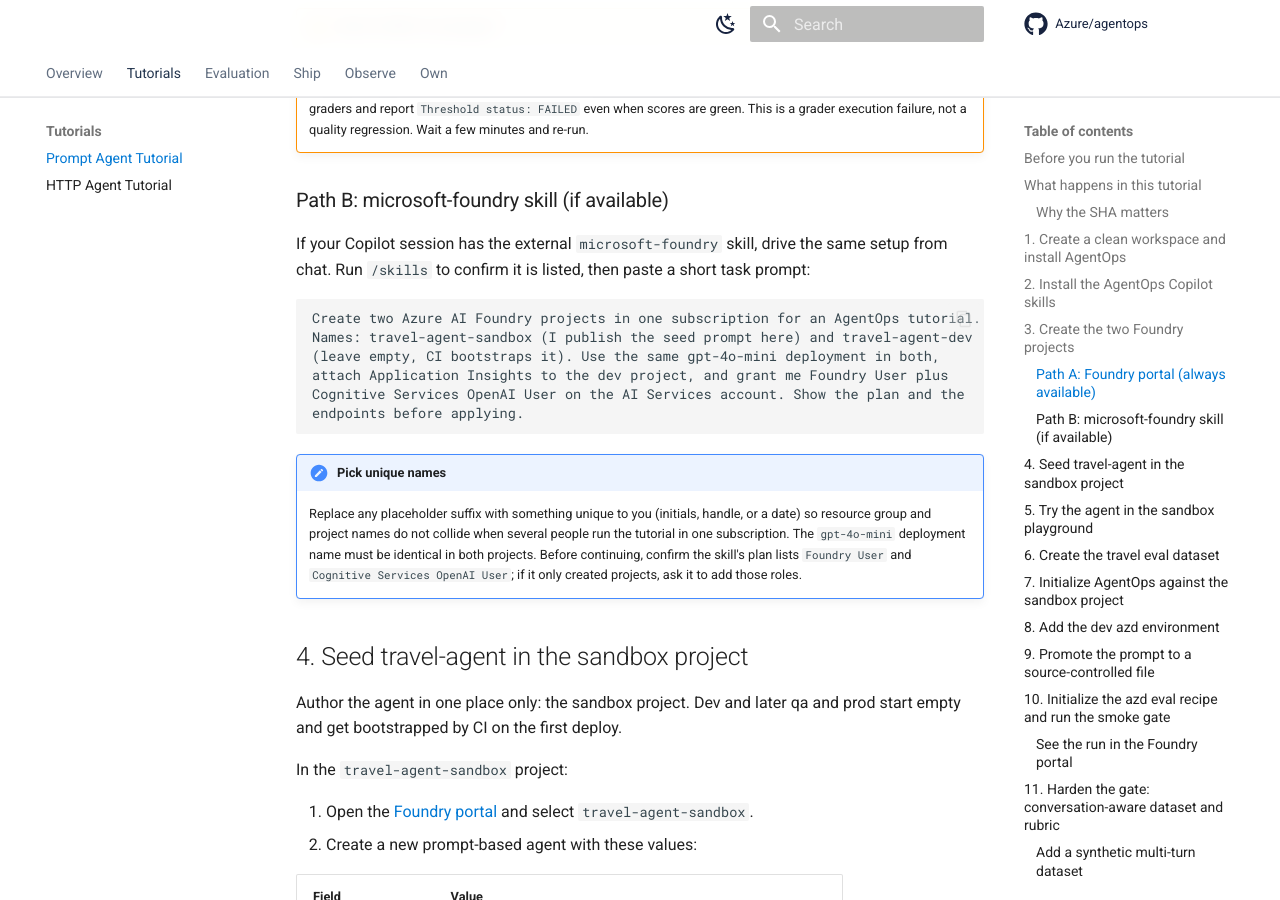
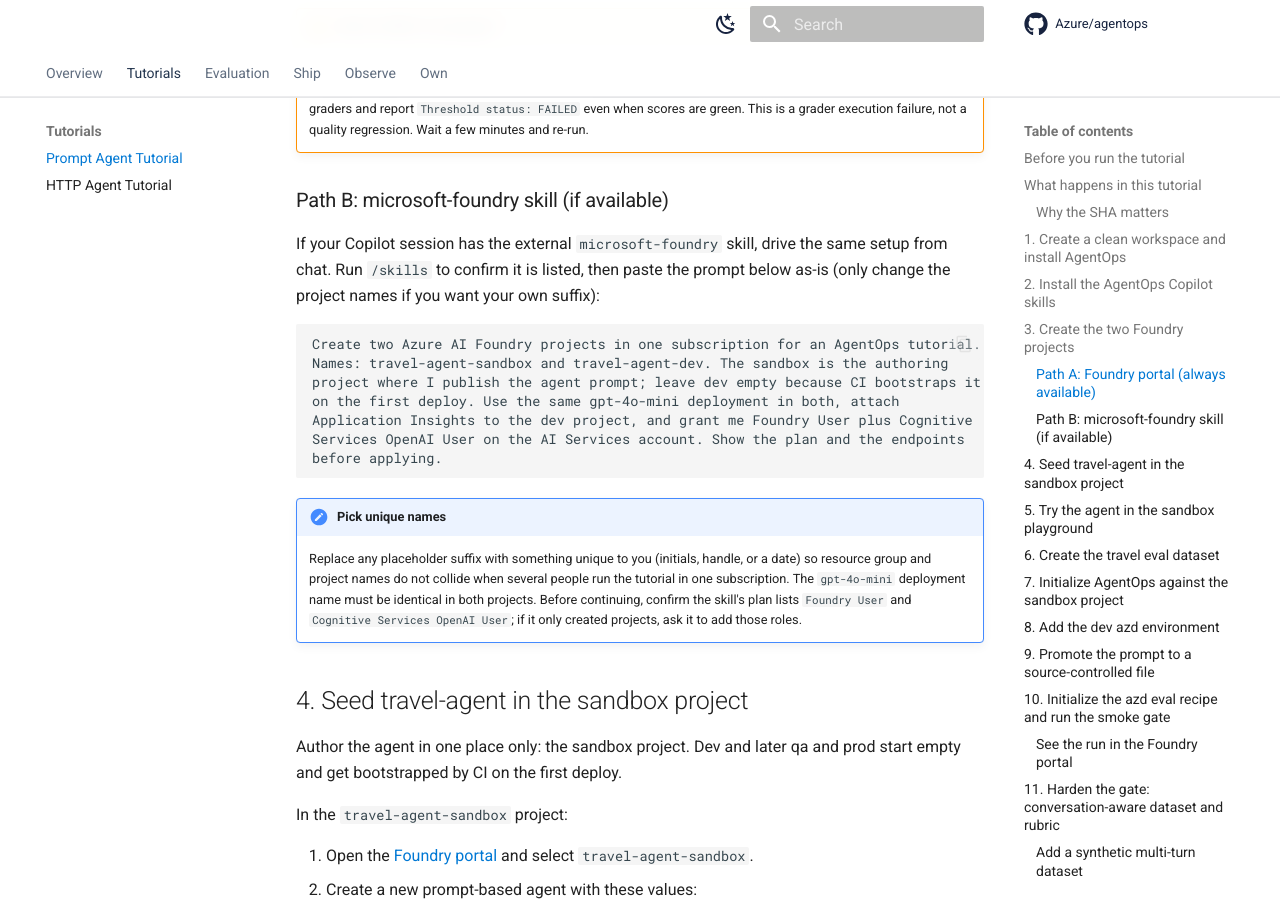
Before and after one commit to Azure/agentops, an MkDocs documentation site: the page built from docs/tutorial-prompt-agent.md, in a window 1280 px wide and 900 px high, scrolled down 4306 px. Built offline with MkDocs 1.6.1 and Material for MkDocs 9.7.7, drawn with Linux system fonts in a browser that asks for light colours; comment, search, counter and statistics services are not loaded; some of the changed text lies outside the part shown.

Commit message:
docs: refine prompt-agent tutorial (Path B prompt, drop dataset verify block, dev roles note)
Co-authored-by: Copilot <223556219+Copilot@users.noreply.github.com>

````diff
--- a/docs/tutorial-prompt-agent.md
+++ b/docs/tutorial-prompt-agent.md
@@ -179,16 +179,17 @@ az resource list -g $resourceGroup --query "[?identity.principalId!=null].identi
 ### Path B: microsoft-foundry skill (if available)
 
 If your Copilot session has the external `microsoft-foundry` skill, drive the
-same setup from chat. Run `/skills` to confirm it is listed, then paste a short
-task prompt:
+same setup from chat. Run `/skills` to confirm it is listed, then paste the
+prompt below as-is (only change the project names if you want your own suffix):
 
 ```text
 Create two Azure AI Foundry projects in one subscription for an AgentOps tutorial.
-Names: travel-agent-sandbox (I publish the seed prompt here) and travel-agent-dev
-(leave empty, CI bootstraps it). Use the same gpt-4o-mini deployment in both,
-attach Application Insights to the dev project, and grant me Foundry User plus
-Cognitive Services OpenAI User on the AI Services account. Show the plan and the
-endpoints before applying.
+Names: travel-agent-sandbox and travel-agent-dev. The sandbox is the authoring
+project where I publish the agent prompt; leave dev empty because CI bootstraps it
+on the first deploy. Use the same gpt-4o-mini deployment in both, attach
+Application Insights to the dev project, and grant me Foundry User plus Cognitive
+Services OpenAI User on the AI Services account. Show the plan and the endpoints
+before applying.
 ```
 
 !!! note "Pick unique names"
@@ -304,18 +305,7 @@ Answer the prompts:
 | Dataset path | `.agentops/data/travel-smoke.jsonl` |
 
 Replace any starter defaults (like `my-agent:1` or `smoke.jsonl`) with the
-Travel Agent values. Then verify the saved dataset path:
-
-```powershell
-Select-String -Path agentops.yaml -Pattern '^dataset:'
-```
-
-It must read `dataset: .agentops/data/travel-smoke.jsonl`. If it still shows the
-starter `smoke.jsonl`, fix it:
-
-```powershell
-(Get-Content agentops.yaml) -replace '^dataset:.*$', 'dataset: .agentops/data/travel-smoke.jsonl' | Set-Content -Encoding utf8 agentops.yaml
-```
+Travel Agent values.
 
 `agentops.yaml` should stay small:
 
@@ -351,6 +341,14 @@ AZURE_AI_FOUNDRY_PROJECT_ENDPOINT=https://<resource>.services.ai.azure.com/api/p
 ```
 
 Use your real dev endpoint from step 3.
+
+!!! note "No new data-plane roles needed here"
+    You do not re-run the `Foundry User` / `Cognitive Services OpenAI User`
+    grant from step 3. That assignment is scoped to the AI Services **account**,
+    and in this topology sandbox and dev are two projects under the **same**
+    account, so dev is already covered. Re-run the grant only if you put dev on a
+    separate AI Services account. The one dev-specific grant is the Reader role
+    for traces, below.
 
 !!! note "App Insights is optional here"
     Step 3 already attached Application Insights to the dev project, and AgentOps
````
